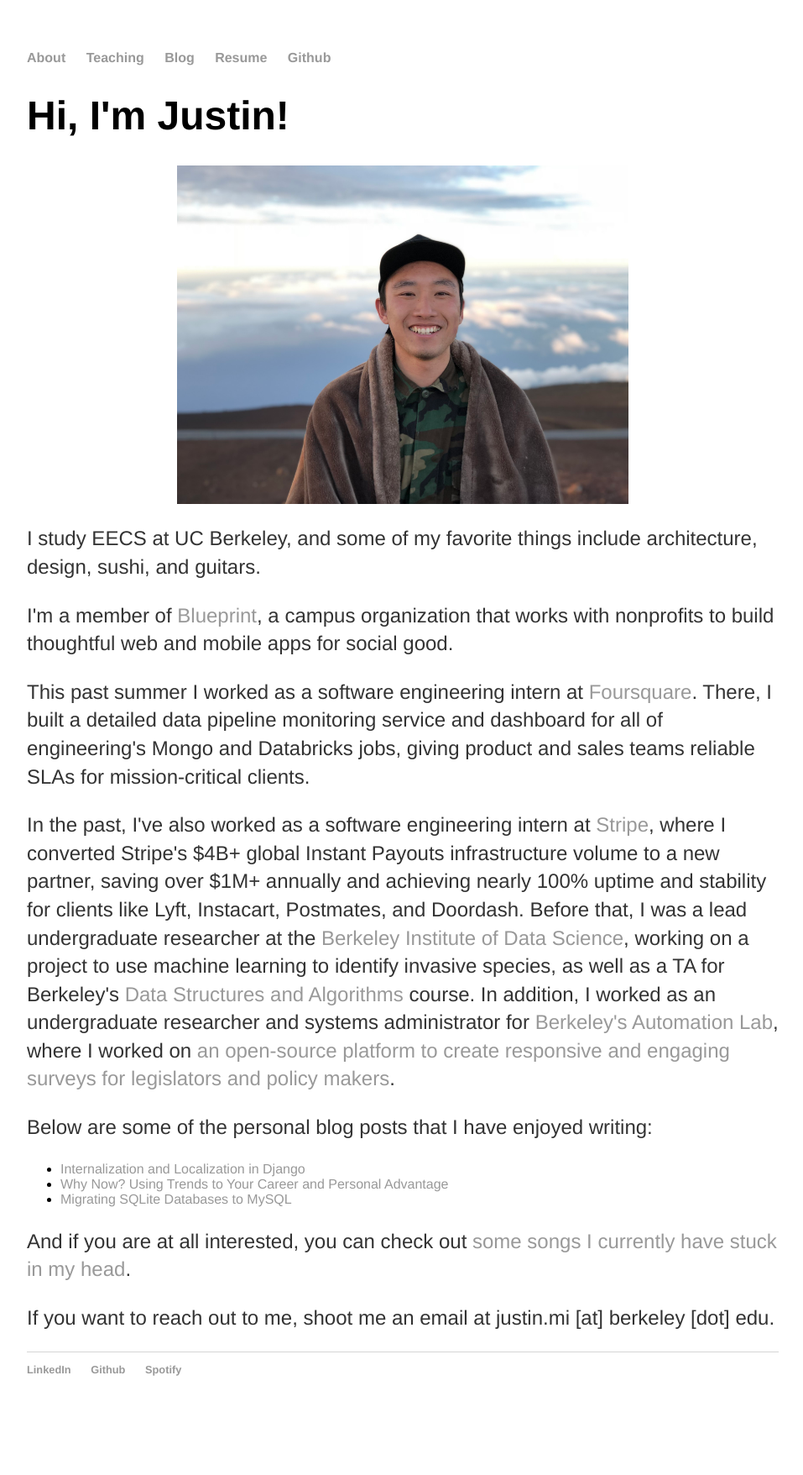
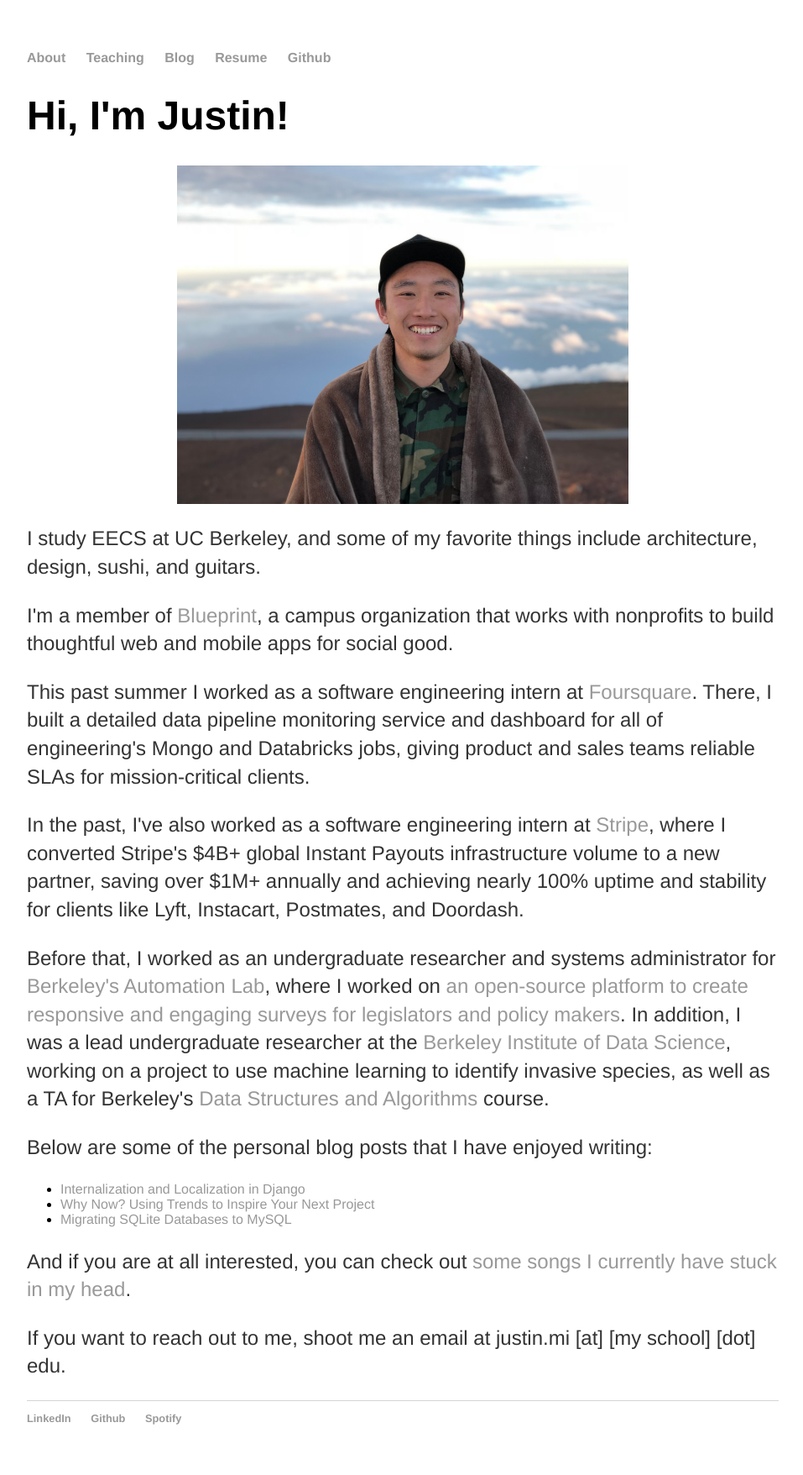
Before and after one commit to JustinMi/JustinMi.github.io, a Jekyll site: the page built from index.html, in a window 1280 px wide. Shown: the whole page at 84% size, without its empty margins (160-1117 px from the left). Built offline with Jekyll 4.4.1, drawn with Linux system fonts in a browser that asks for light colours; nearby versions of some CDN libraries; before the commit the page ends 1698 px from its top, so only the background shows below that.

```diff
--- a/index.html
+++ b/index.html
@@ -35,13 +35,10 @@ title: About Justin
     <a href="https://stripe.com/">Stripe</a>, where I converted Stripe's $4B+
     global Instant Payouts infrastructure volume to a new partner, saving over
     $1M+ annually and achieving nearly 100% uptime and stability for clients
-    like Lyft, Instacart, Postmates, and Doordash. Before that, I was a lead
-    undergraduate researcher at the
-    <a href="https://bids.berkeley.edu/">Berkeley Institute of Data Science</a>,
-    working on a project to use machine learning to identify invasive species,
-    as well as a TA for Berkeley's
-    <a href="http://datastructur.es/">Data Structures and Algorithms</a> course.
-    In addition, I worked as an undergraduate researcher and systems
+    like Lyft, Instacart, Postmates, and Doordash.
+  </p>
+  <p>
+    Before that, I worked as an undergraduate researcher and systems
     administrator for
     <a href="http://autolab.berkeley.edu/">Berkeley's Automation Lab</a>, where
     I worked on
@@ -49,7 +46,11 @@ title: About Justin
       href="http://citris-uc.org/connected-communities/project/the-collaborative-assessment-and-feedback-engine-cafe/"
       >an open-source platform to create responsive and engaging surveys for
       legislators and policy makers</a
-    >.
+    >. In addition, I was a lead undergraduate researcher at the
+    <a href="https://bids.berkeley.edu/">Berkeley Institute of Data Science</a>,
+    working on a project to use machine learning to identify invasive species,
+    as well as a TA for Berkeley's
+    <a href="http://datastructur.es/">Data Structures and Algorithms</a> course.
   </p>
 
   <p>
@@ -66,7 +67,7 @@ title: About Justin
     </li>
     <li>
       <a href="https://medium.com/sep-berkeley/why-now-1aa88a128755"
-        >Why Now? Using Trends to Your Career and Personal Advantage</a
+        >Why Now? Using Trends to Inspire Your Next Project</a
       >
     </li>
     <li>
@@ -84,8 +85,8 @@ title: About Justin
   </p>
 
   <p>
-    If you want to reach out to me, shoot me an email at justin.mi [at] berkeley
-    [dot] edu.
+    If you want to reach out to me, shoot me an email at justin.mi [at] [my
+    school] [dot] edu.
   </p>
 </div>
 <!-- /.blurb -->
```
Also changed, not shown: 5 other files.
